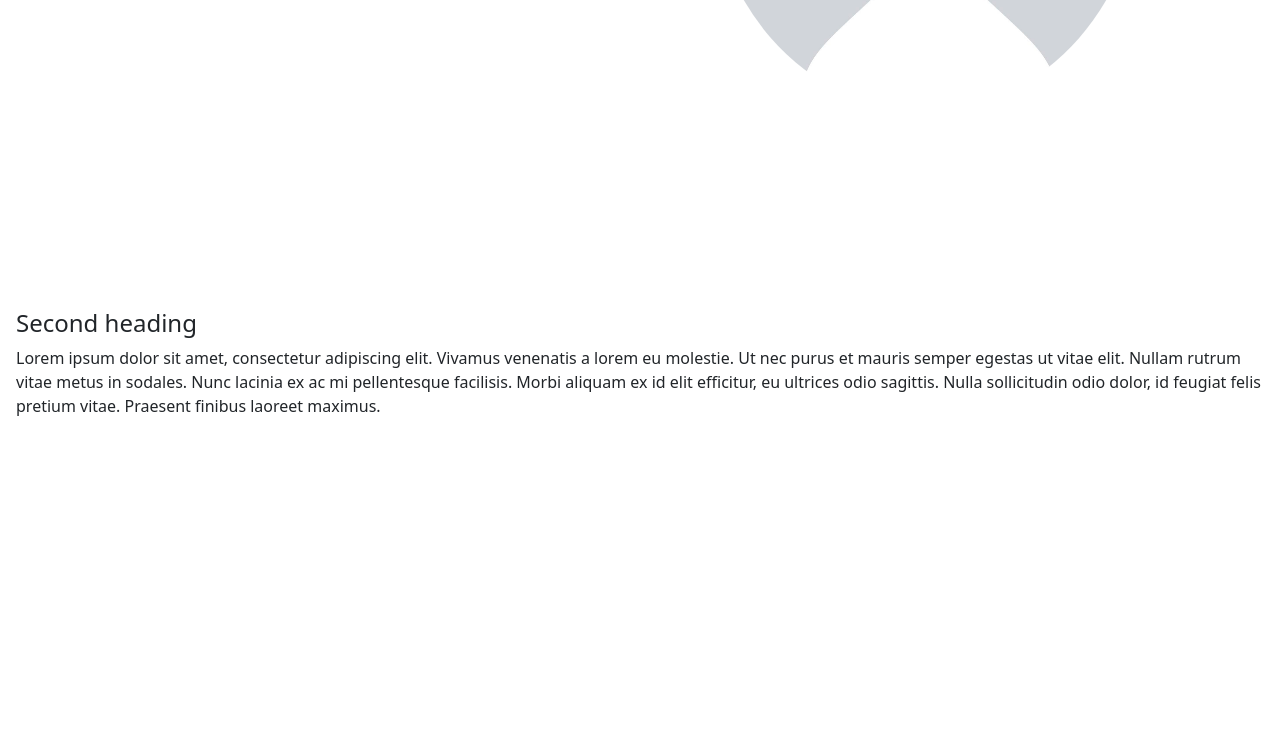
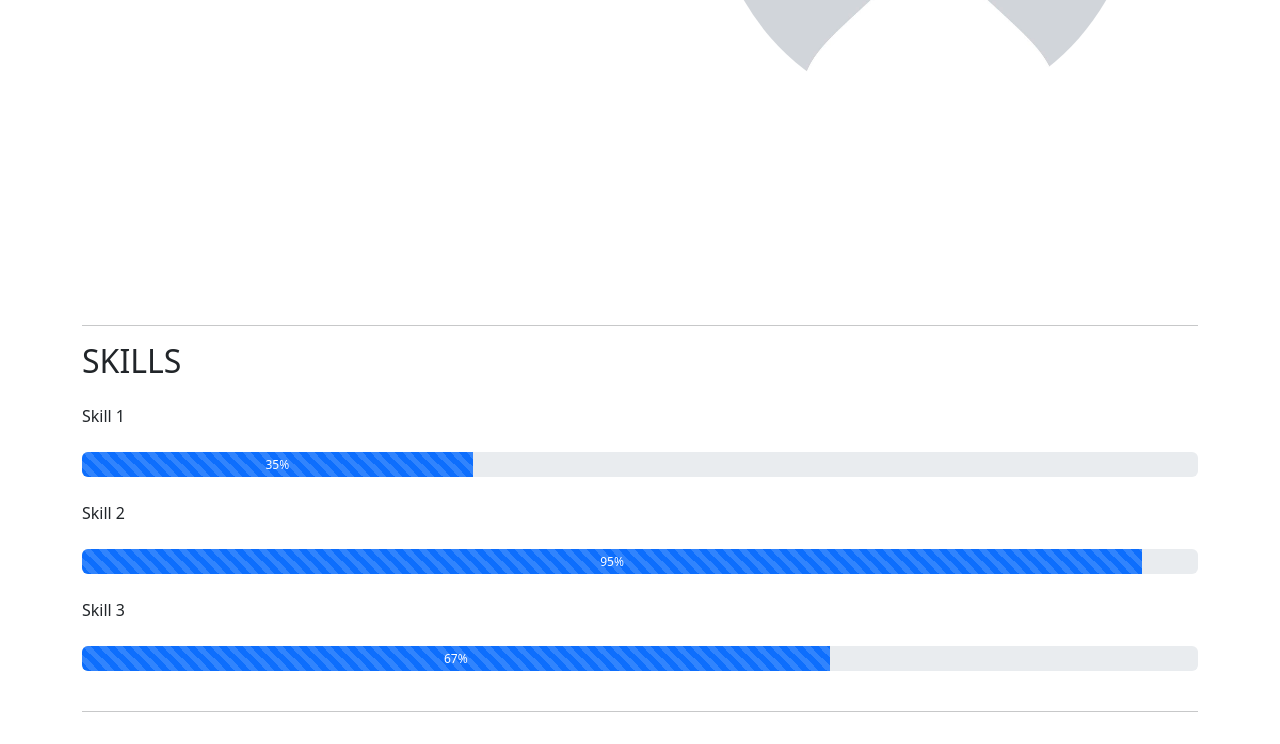
Before and after one commit to Soham1213/cv, a plain HTML site: page index.html in a window 1280 px wide. Shown: the part 603-1347 px from the top of the page. Before the commit the page ends 1053 px from the top, so only its background shows below. Drawn offline with Linux system fonts and the light colour scheme.

Commit message:
Added Skills Section

```diff
--- a/index.html
+++ b/index.html
@@ -12,16 +12,33 @@
 </head>
 <body>
     <style>
+      featurette-divider {
+        margin: 5rem 0; /* Space out the Bootstrap <hr> more */
+      }
+
+      @media (min-width: 40em) {
+        /* Bump up size of carousel content */
+        .featurette-heading {
+          font-size: 50px;
+        }
+      }
+
+      @media (min-width: 62em) {
+        .featurette-heading {
+          margin-top: 7rem;
+        }
+      }
     </style>
+
     <!-- Navigation Bar -->
-      <nav id="navbar" class="navbar bg-body-territary px-3 mb-3 shadow=sm position-fixed">
+    <nav id="navbar" class="navbar navbar-expand-md navbar-dark fixed-top bg-body-secondary px-3 mb-3 shadow=sm">
       <a class="navbar-brand fw-bold fs-3 text-primary" href="#home">SB</a>
       <ul class="nav nav-pills">
         <li class="nav-item">
           <a class="nav-link" href="#scrollspyHome">Home</a>
         </li>
         <li class="nav-item">
-            <a class="nav-link" href="#scrollspyHeading2">Second</a>
+          <a class="nav-link" href="#scrollspySkills">Skills</a>
         </li>
       </ul>
     </nav>
@@ -45,11 +62,32 @@
           </div>
         </div>
       </div>
+    </section>
+    <!-- Portfolio Section -->
+      <section class="portfolio">
+        <div class="container">
+          <!-- Skills Sub Section-->
+          <hr class="featurette-divider" id="scrollspySkills">
+          <div class="row featurette">
+            <div class="col-md-12">
+              <h2 class="text-uppercase fs-bold mb-4">Skills</h2>
+              <h7>Skill 1</h7>
+              <div class="progress mt-4 mb-4" role="progressbar" aria-label="Skill 1 Bar" aria-valuenow="75" aria-valuemin="0" aria-valuemax="100" style="height: 25px">
+                <div class="progress-bar progress-bar-striped progress-bar-animated" style="width: 35%">35%</div>
               </div>
+              <h7>Skill 2</h7>
+              <div class="progress mt-4 mb-4" role="progressbar" aria-label="Skill 2 Bar" aria-valuenow="75" aria-valuemin="0" aria-valuemax="100" style="height: 25px">
+                <div class="progress-bar progress-bar-striped progress-bar-animated" style="width: 95%">95%</div>
+              </div>
+              <h7>Skill 3</h7>
+              <div class="progress mt-4 mb-4" role="progressbar" aria-label="Skill 3 Bar" aria-valuenow="75" aria-valuemin="0" aria-valuemax="100" style="height: 25px">
+                <div class="progress-bar progress-bar-striped progress-bar-animated" style="width: 67%">67%</div>
+              </div>
+            </div>
+          </div>
+
+          <hr class="featurette-divider">
       </section>
-        <h4 id="scrollspyHeading2">Second heading</h4>
-        <p>Lorem ipsum dolor sit amet, consectetur adipiscing elit. Vivamus venenatis a lorem eu molestie. Ut nec purus et mauris semper egestas ut vitae elit. Nullam rutrum vitae metus in sodales. Nunc lacinia ex ac mi pellentesque facilisis. Morbi aliquam ex id elit efficitur, eu ultrices odio sagittis. Nulla sollicitudin odio dolor, id feugiat felis pretium vitae. Praesent finibus laoreet maximus.</p>
-      </div>
 
     <!-- JS Links-->
     <script src='js/bootstrap.bundle.min.js'></script>
```
Lines whose indentation alone changed are shown as unchanged.
